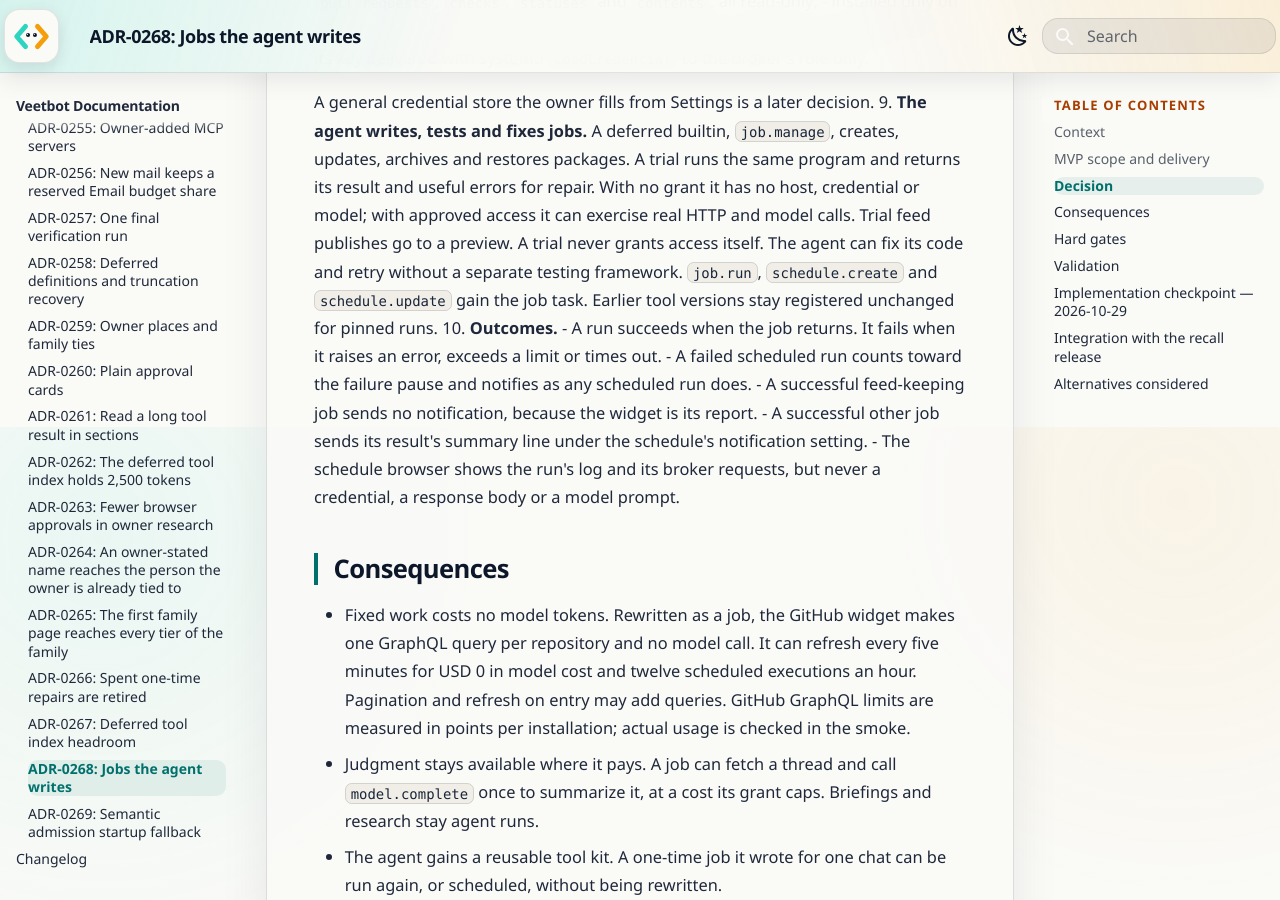
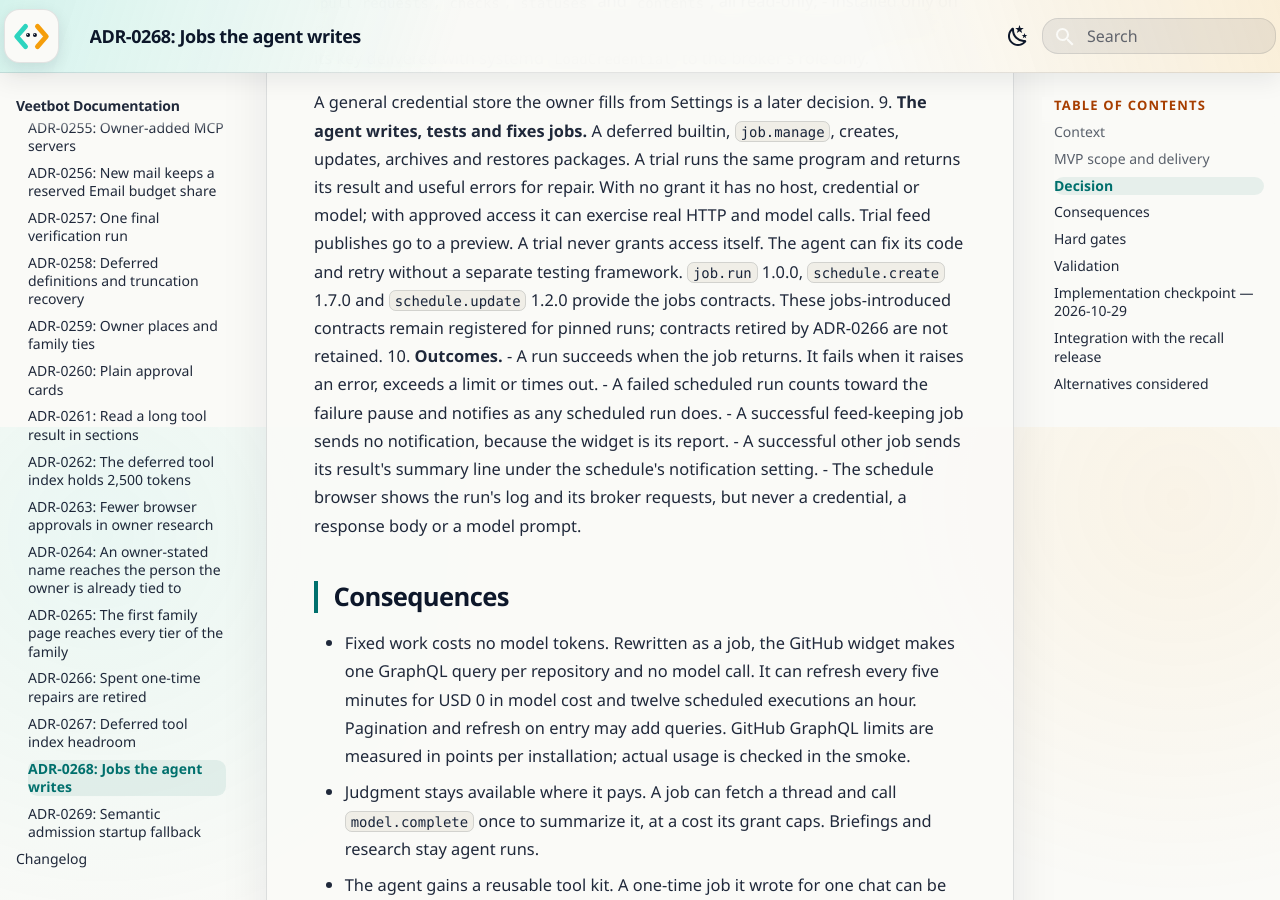
Before and after one commit to avitus/veetbot, an MkDocs documentation site: the page built from docs/adr/0268-agent-written-jobs.md, in a window 1280 px wide and 900 px high, scrolled down 4973 px. Built offline with MkDocs 1.6.1 and Material for MkDocs 9.7.7, drawn with Linux system fonts in a browser that asks for light colours.

Commit message:
Clarify retained jobs contracts after schedule retirement
Reading-Lane: C
Glen-Conversation: 01a12bcd-632b-7771-8e10-27a551a2d362

```diff
--- a/docs/adr/0268-agent-written-jobs.md
+++ b/docs/adr/0268-agent-written-jobs.md
@@ -200,9 +200,10 @@ Implement in this order:
    With no grant it has no host, credential or model; with approved access it
    can exercise real HTTP and model calls. Trial feed publishes go to a preview.
    A trial never grants access itself. The agent can fix its code and retry
-   without a separate testing framework. `job.run`,
-   `schedule.create` and `schedule.update` gain the job task. Earlier tool
-   versions stay registered unchanged for pinned runs.
+   without a separate testing framework. `job.run` 1.0.0, `schedule.create`
+   1.7.0 and `schedule.update` 1.2.0 provide the jobs contracts. These
+   jobs-introduced contracts remain registered for pinned runs; contracts
+   retired by ADR-0266 are not retained.
 10. **Outcomes.**
     - A run succeeds when the job returns. It fails when it raises an error,
       exceeds a limit or times out.
```
